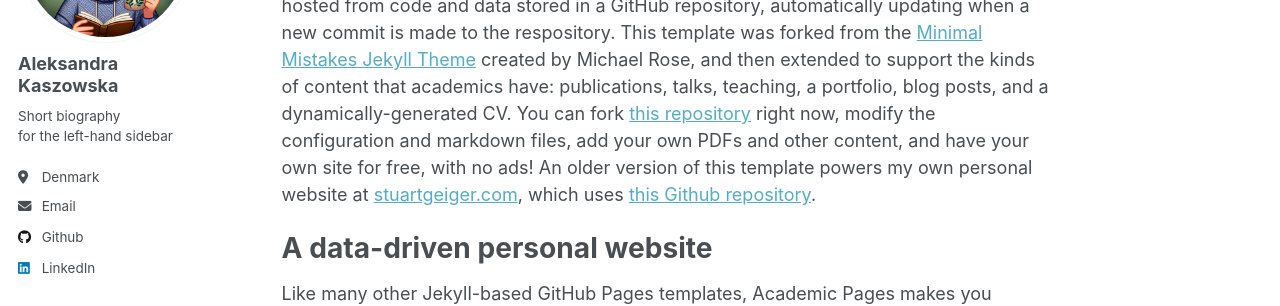
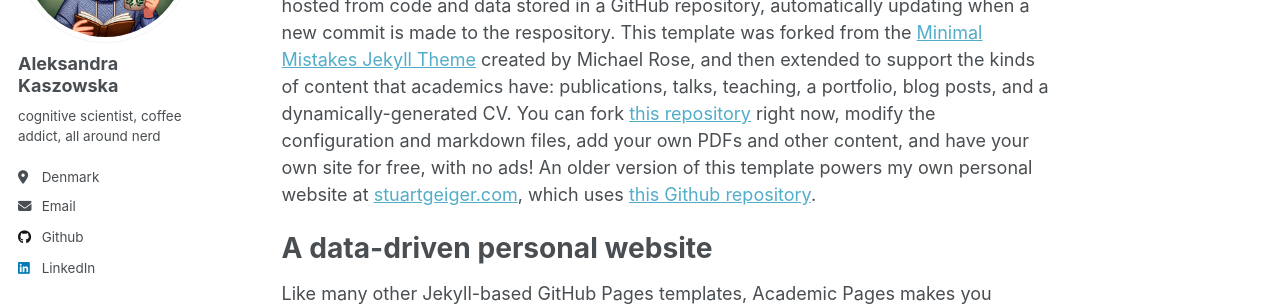
Before and after one commit to akaszowska/akaszowska.github.io, a Jekyll site: the page built from _pages/about_original.md, in a window 1280 px wide. Shown: the part 238-544 px from the top of the page. Built offline with Jekyll 4.4.1, drawn with Linux system fonts in a browser that asks for light colours.

Commit message:
Update _config.yml

```diff
--- a/_config.yml
+++ b/_config.yml
@@ -24,7 +24,7 @@
   avatar           : "profile.png"
   name             : "Aleksandra Kaszowska"
   pronouns         : # example: "she/her"
-  bio              : "Short biography <br> for the left-hand sidebar"
+  bio              : "cognitive scientist, coffee addict, all around nerd"
   location         : "Denmark"
   employer         : # employer
   uri              : # URL
```
